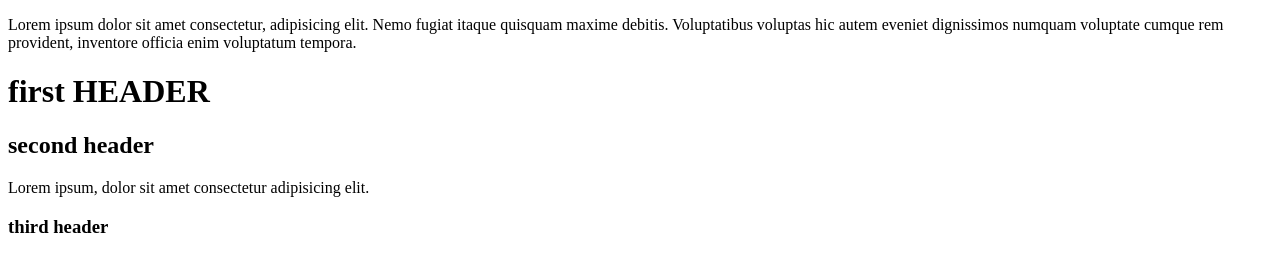
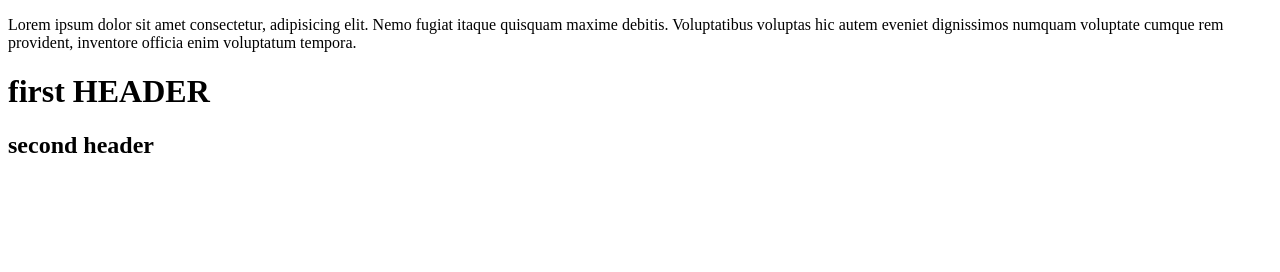
Before and after one commit to LiubaZel/new-repository, a plain HTML site: page index.html in a window 1280 px wide. Drawn offline with Linux system fonts and the light colour scheme.

Commit message:
delete paragraph

```diff
--- a/index.html
+++ b/index.html
@@ -10,7 +10,5 @@
     <p>Lorem ipsum dolor sit amet consectetur, adipisicing elit. Nemo fugiat itaque quisquam maxime debitis. Voluptatibus voluptas hic autem eveniet dignissimos numquam voluptate cumque rem provident, inventore officia enim voluptatum tempora.</p>
     <h1>first HEADER</h1>
     <h2>second header</h2>
-    <p>Lorem ipsum, dolor sit amet consectetur adipisicing elit.</p>
-    <h3>third header</h3>
 </body>
 </html>
```
